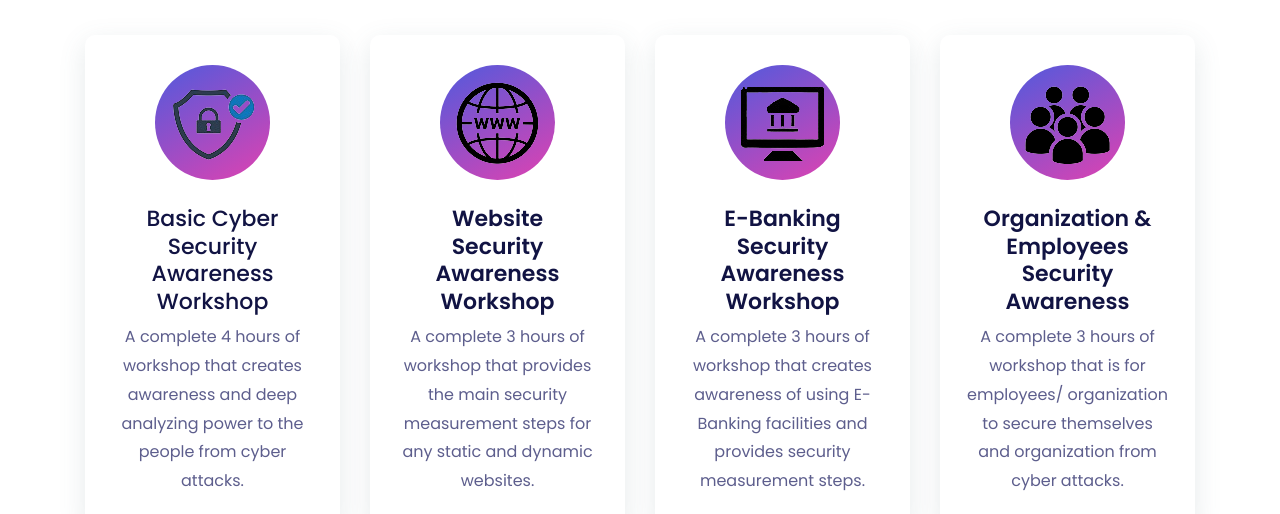
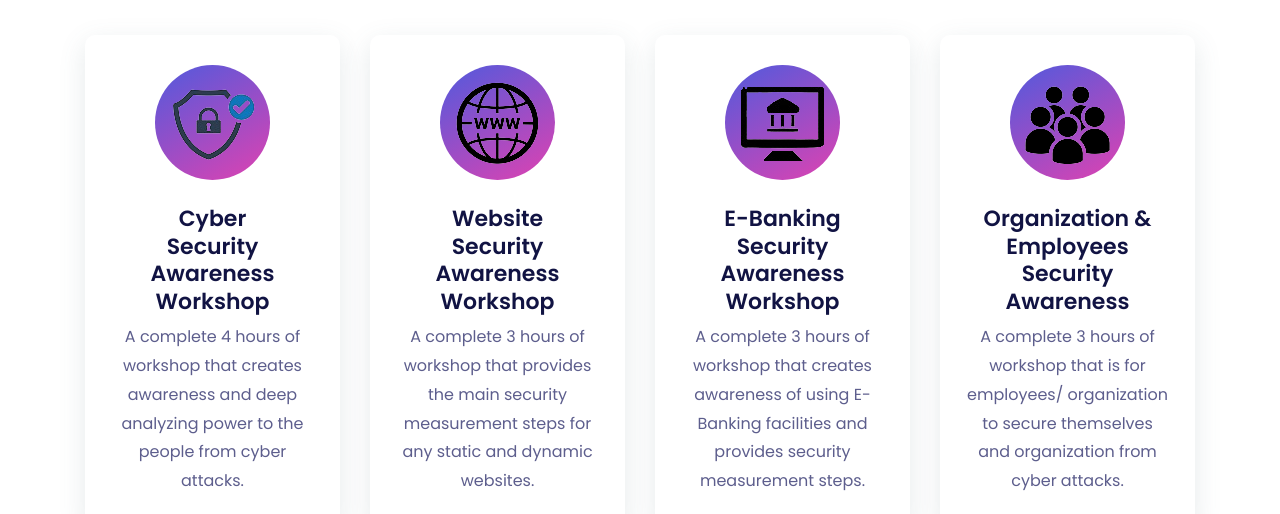
Before and after one commit to digidigital2021/workshop, a website: page about.html in a window 1280 px wide. Shown: the part 671-1185 px from the top of the page. Drawn offline with Linux system fonts and the light colour scheme.

Commit message:
Update about.html

```diff
--- a/about.html
+++ b/about.html
@@ -133,7 +133,7 @@
                         <div class="offer-icon">
                             <img src="img/core-img/icon.png" alt="">
                         </div>
-                        <h5><a href="https://rzp.io/l/digiworkshop2022">Basic Cyber<br>Security Awareness Workshop</a></h5>
+                        <h5>Cyber<br>Security Awareness Workshop</h5>
                         <p>A complete 4 hours of workshop that creates awareness and deep analyzing power to the people from cyber attacks.</p>
                     </div>
                 </div>
```
